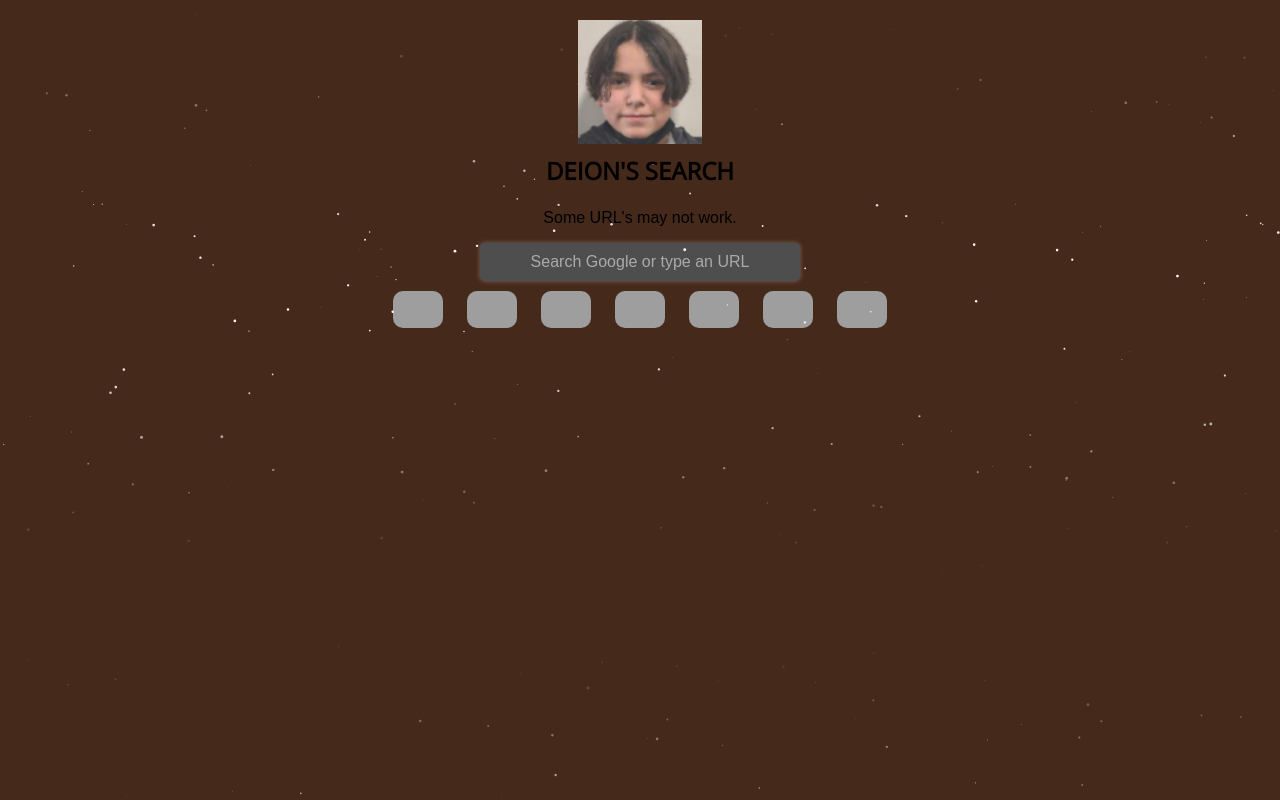
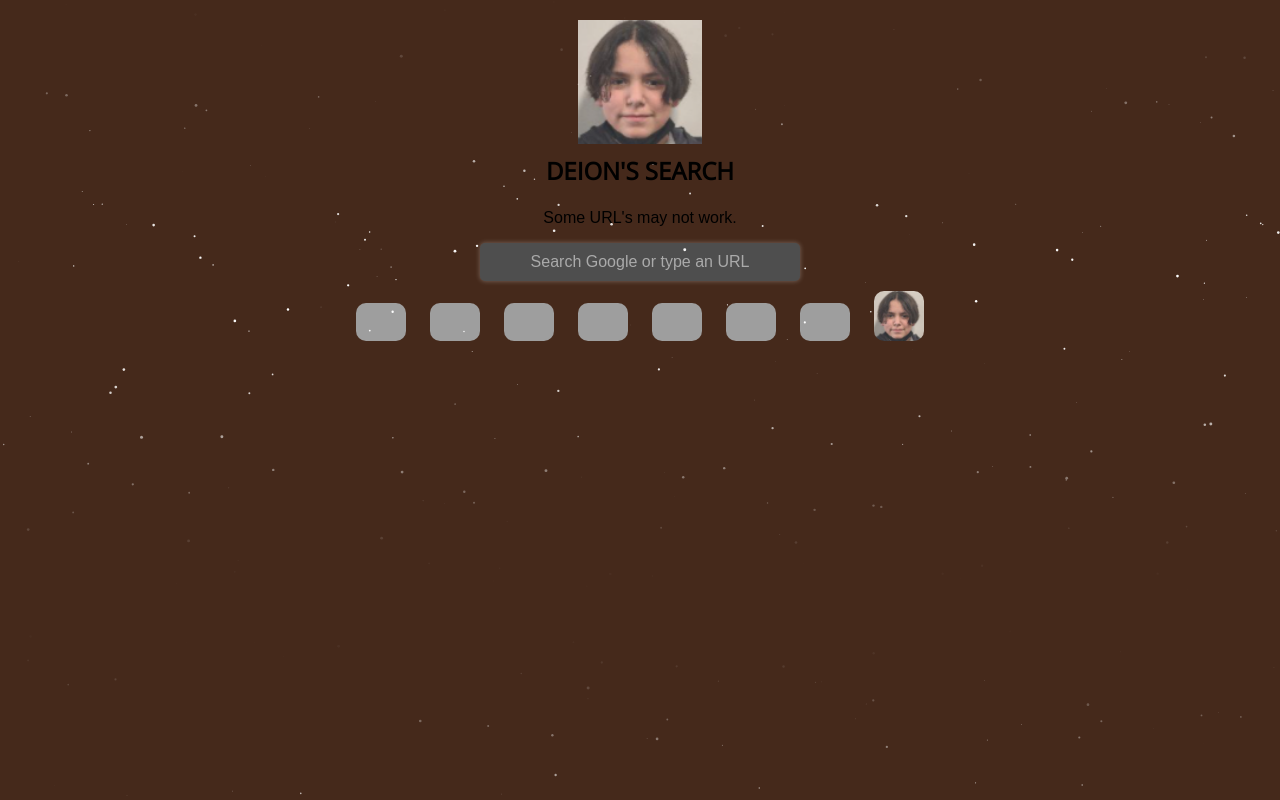
Before and after one commit to slitherdmon/test, a plain HTML site: page active/index.html in a window 1280 px wide. Drawn offline with nearby package versions, Linux system fonts and the light colour scheme; grey boxes are pictures that could not be loaded.

Commit message:
Update index.html

```diff
--- a/active/index.html
+++ b/active/index.html
@@ -7,7 +7,7 @@
       <link rel="stylesheet" href="https://cdnjs.cloudflare.com/ajax/libs/font-awesome/6.4.0/css/all.min.css" integrity="sha512-iecdLmaskl7CVkqkXNQ/ZH/XLlvWZOJyj7Yy7tcenmpD1ypASozpmT/E0iPtmFIB46ZmdtAc9eNBvH0H/ZpiBw==" crossorigin="anonymous" referrerpolicy="no-referrer" />
       <script src="https://code.jquery.com/jquery-1.10.2.js"></script>
       <link rel="stylesheet" href="index.css">
-      <link rel="icon" type="image/x-icon" href="logo.png">
+      <link rel="icon" type="image/x-icon" href="Title.png">
 
       <link rel="shortcut icon" type="image/jpg" href="logo.png"/>
 
@@ -39,6 +39,7 @@
                 <img src="https://img.icons8.com/?size=100&id=KeTtCQ_b-ZiV&format=png&color=000000" alt="TikTok" onclick="autofill('https://tiktok.com')">
                 <img src="https://images.icon-icons.com/3685/PNG/512/github_logo_icon_229278.png" alt="GitHub" onclick="autofill('https://github.com')">
                <img src="https://ih1.redbubble.net/image.4794079437.9113/st,small,507x507-pad,600x600,f8f8f8.jpg" alt="ChatGPT" onclick="autofill('https://chatgpt.com')">
+               <img src="Title.png" alt="Deion's Sites" onclick="autofill('https://dsitesv5.madgames.store')">
             <p id="uv-error"></p>
             <pre id="uv-error-code"></pre>
           </div>
```
